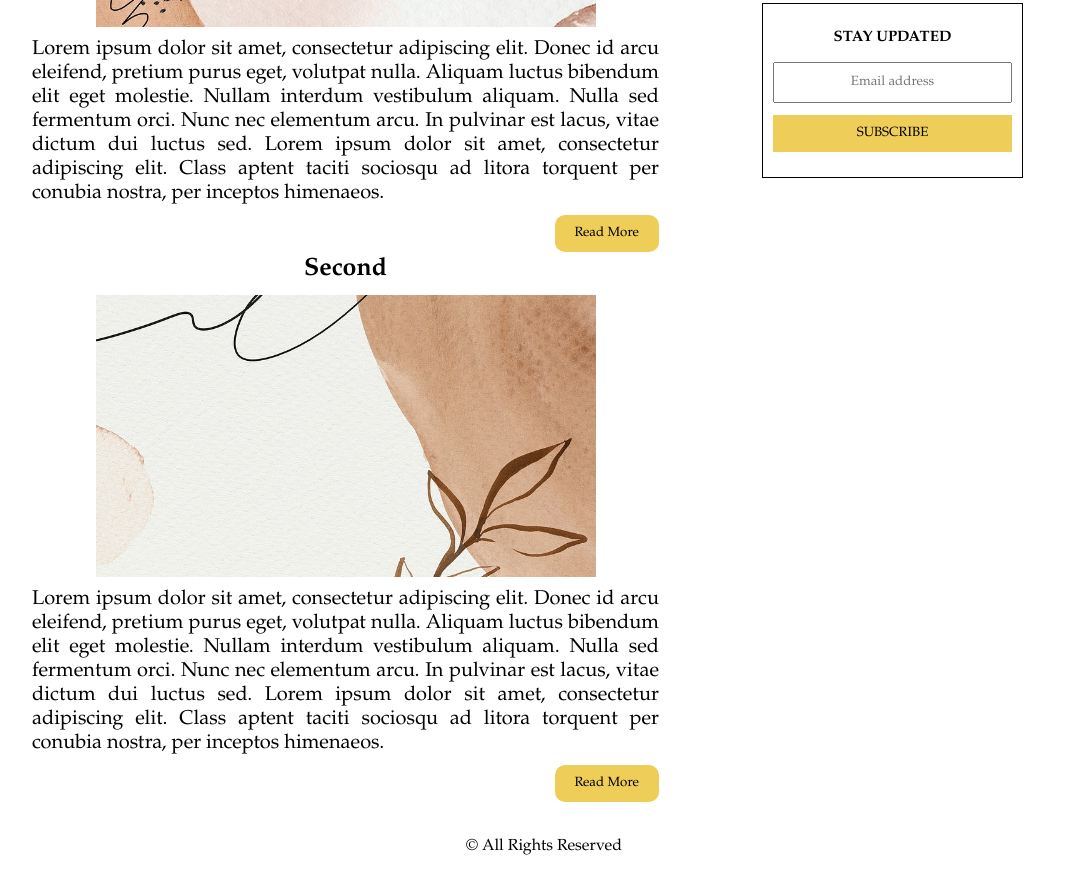
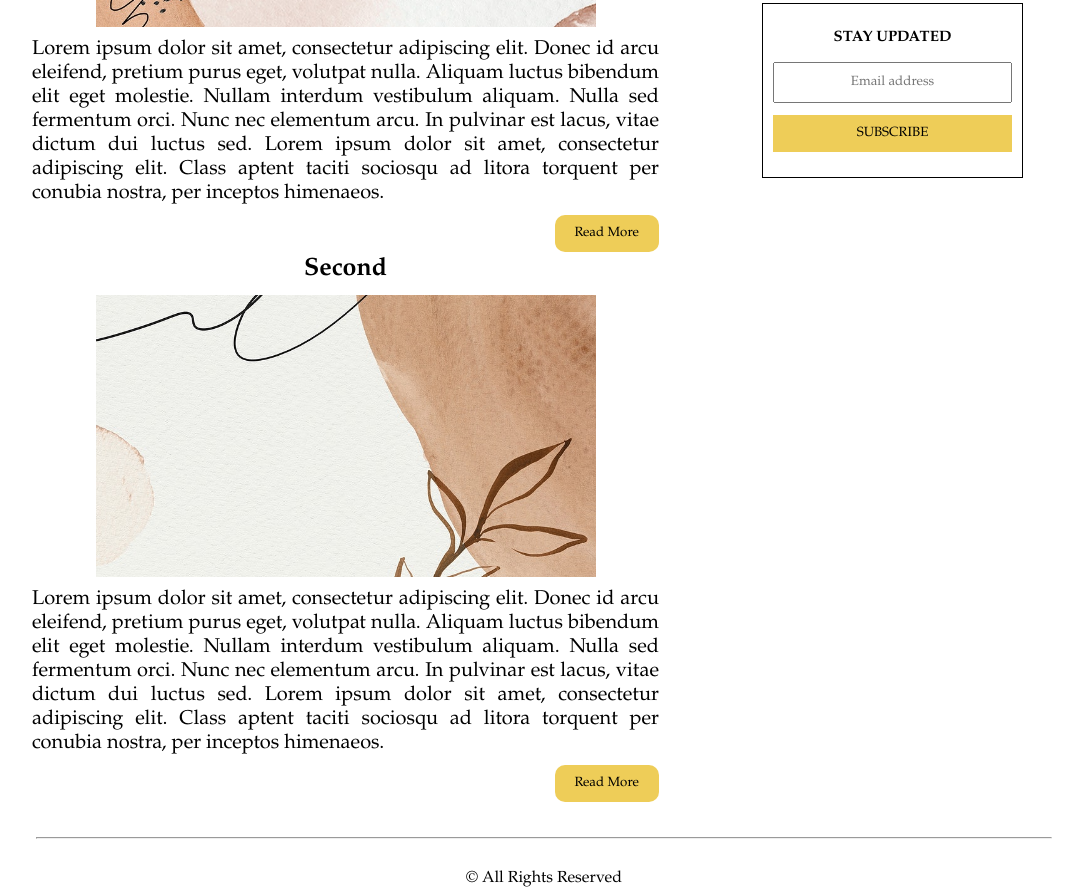
Before and after one commit to arumxps/glints-javascript, a plain HTML site: page index.html in a window 1280 px wide. Shown: the part 518-1411 px from the top of the page, without its empty margins (96-1179 px from the left). Before the commit the page ends 1379 px from the top, so only its background shows below. Drawn offline with Linux system fonts and the light colour scheme.

Commit message:
Update index.html

```diff
--- a/index.html
+++ b/index.html
@@ -65,6 +65,7 @@
         </div>
         <!-- COPYRIGHT -->
         <footer>
+            <hr class="footer-hr">
             <p>&copy; All Rights Reserved</p>
         </footer>
         <script src="./script.js"></script>
```
